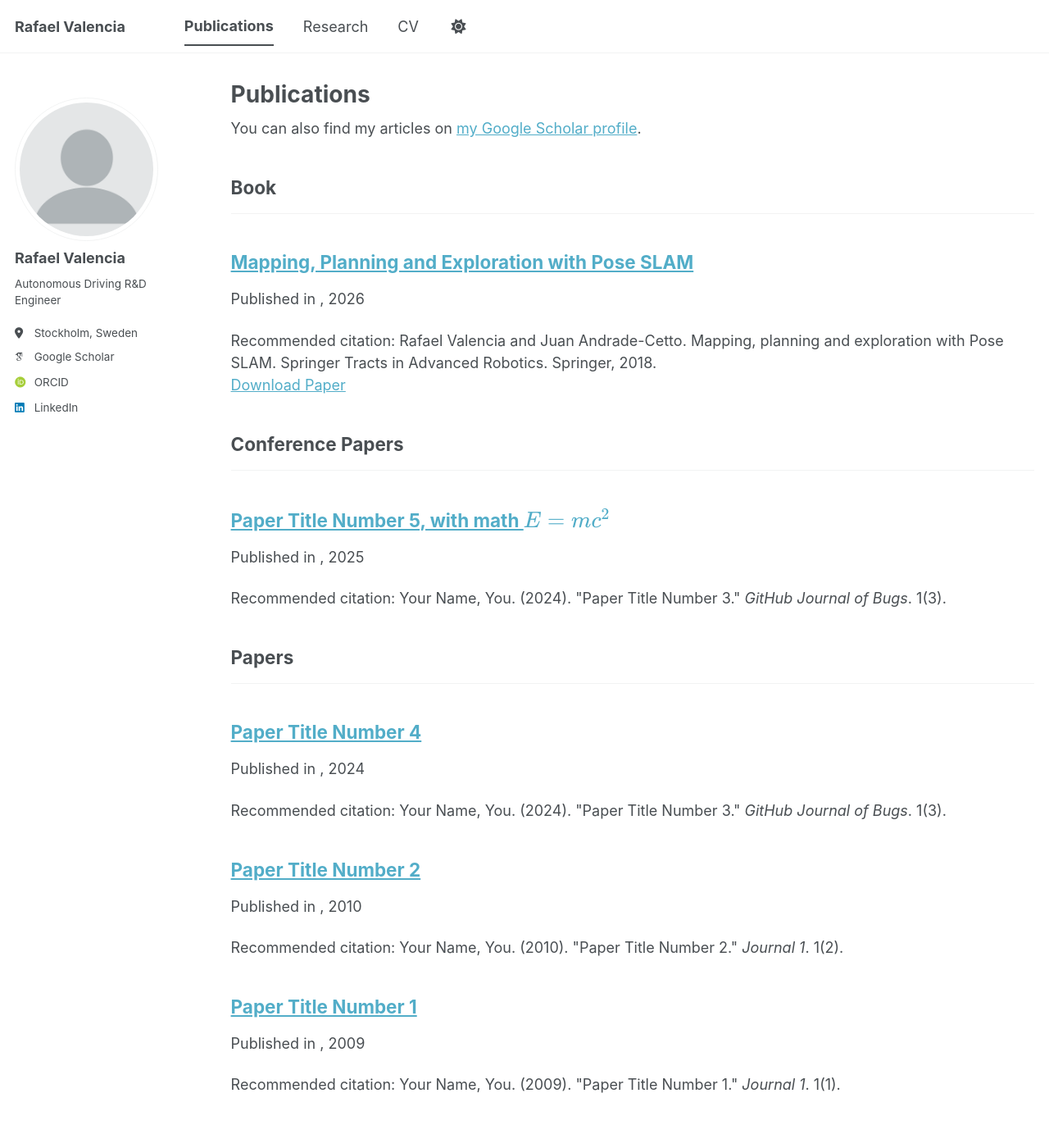
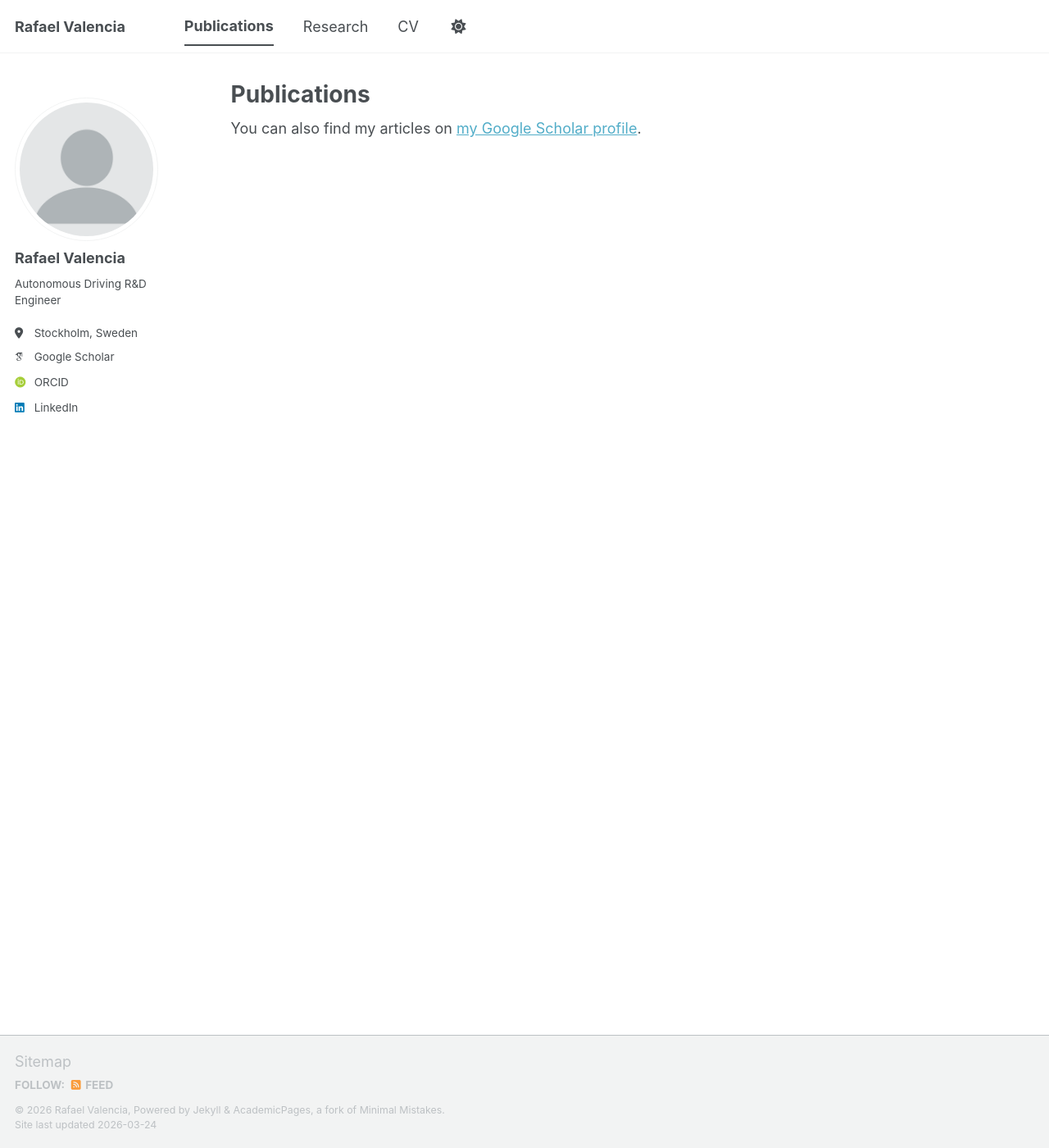
Before and after one commit to rafaelvalencia/rafaelvalencia.github.io, a Jekyll site: the page built from _pages/publications.html, in a window 1280 px wide and 1400 px high. Shown: the whole window at 82% size. Built offline with Jekyll 4.4.1, drawn with Linux system fonts in a browser that asks for light colours; some web fonts are replaced; a script bundle is joined from its source files by our own code; library files that are not in the unit come from our copies; a file with an impossible date is left out.

Commit message:
remove example pubs

```diff
--- a/_publications/2009-10-01-paper-title-number-1.md
+++ /dev/null
@@ -1,14 +0,0 @@
----
-title: "Paper Title Number 1"
-collection: publications
-category: papers
-permalink: /publication/2009-10-01-paper-title-number-1
-#excerpt: 'This paper is about the number 1. The number 2 is left for future work.'
-#date: 2009-10-01
-#venue: 'Journal 1'
-#slidesurl: 'https://academicpages.github.io/files/slides1.pdf'
-#paperurl: 'https://academicpages.github.io/files/paper1.pdf'
-#bibtexurl: 'https://academicpages.github.io/files/bibtex1.bib'
-citation: 'Your Name, You. (2009). &quot;Paper Title Number 1.&quot; <i>Journal 1</i>. 1(1).'
----
-<!-- The contents above will be part of a list of publications, if the user clicks the link for the publication than the contents of section will be rendered as a full page, allowing you to provide more information about the paper for the reader. When publications are displayed as a single page, the contents of the above "citation" field will automatically be included below this section in a smaller font. -->
--- a/_publications/2010-10-01-paper-title-number-2.md
+++ /dev/null
@@ -1,14 +0,0 @@
----
-title: "Paper Title Number 2"
-collection: publications
-category: papers
-permalink: /publication/2010-10-01-paper-title-number-2
-#excerpt: 'This paper is about the number 2. The number 3 is left for future work.'
-#date: 2010-10-01
-#venue: 'Journal 1'
-#slidesurl: 'https://academicpages.github.io/files/slides2.pdf'
-#paperurl: 'https://academicpages.github.io/files/paper2.pdf'
-citation: 'Your Name, You. (2010). &quot;Paper Title Number 2.&quot; <i>Journal 1</i>. 1(2).'
----
-
-<!-- The contents above will be part of a list of publications, if the user clicks the link for the publication than the contents of section will be rendered as a full page, allowing you to provide more information about the paper for the reader. When publications are displayed as a single page, the contents of the above "citation" field will automatically be included below this section in a smaller font. -->
--- a/_publications/2025-06-08-paper-title-number-5.md
+++ /dev/null
@@ -1,13 +0,0 @@
----
-title: "Paper Title Number 5, with math $$E=mc^2$$"
-collection: publications
-category: conferences
-permalink: /publication/2024-02-17-paper-title-number-4
-# excerpt: 'This paper is about a famous math equation, $$E=mc^2$$'
-# date: 2024-02-17
-#venue: 'GitHub Journal of Bugs'
-#paperurl: 'https://academicpages.github.io/files/paper3.pdf'
-citation: 'Your Name, You. (2024). &quot;Paper Title Number 3.&quot; <i>GitHub Journal of Bugs</i>. 1(3).'
----
-
-<!-- Using [MathJax](https://www.mathjax.org/) in the description is supported - $$E=mc^2$$ - however, the use must be mindful that the default delimiters are `$$...$$` and `\\[...\\]` which differs from the `$...$` that is typically expected. -->
```
Also changed, not shown: _publications/2024-02-17-paper-title-number-4.md (deleted, +0 -13 lines), _publications/springer-book.md (+1 -1 lines).
